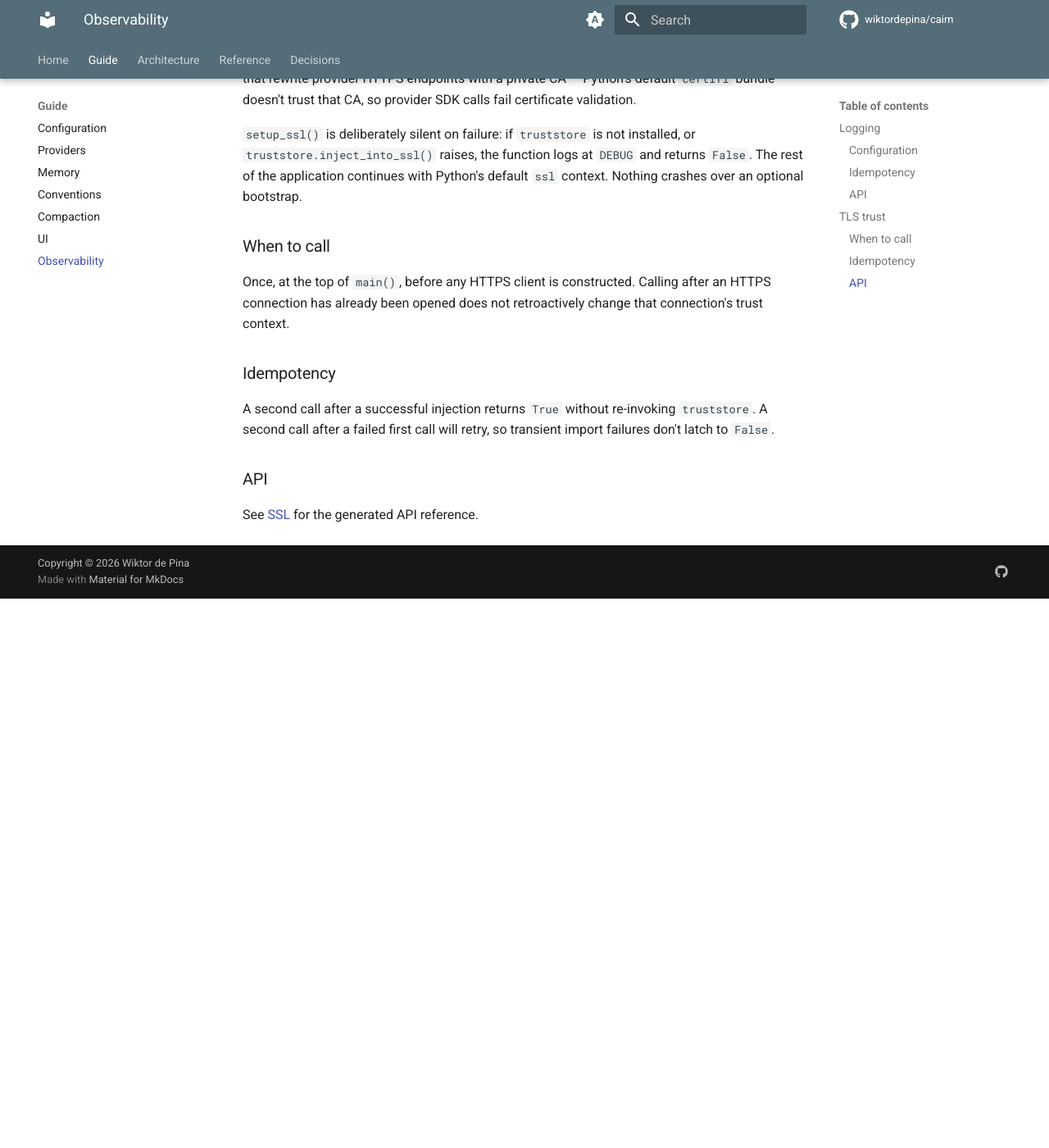
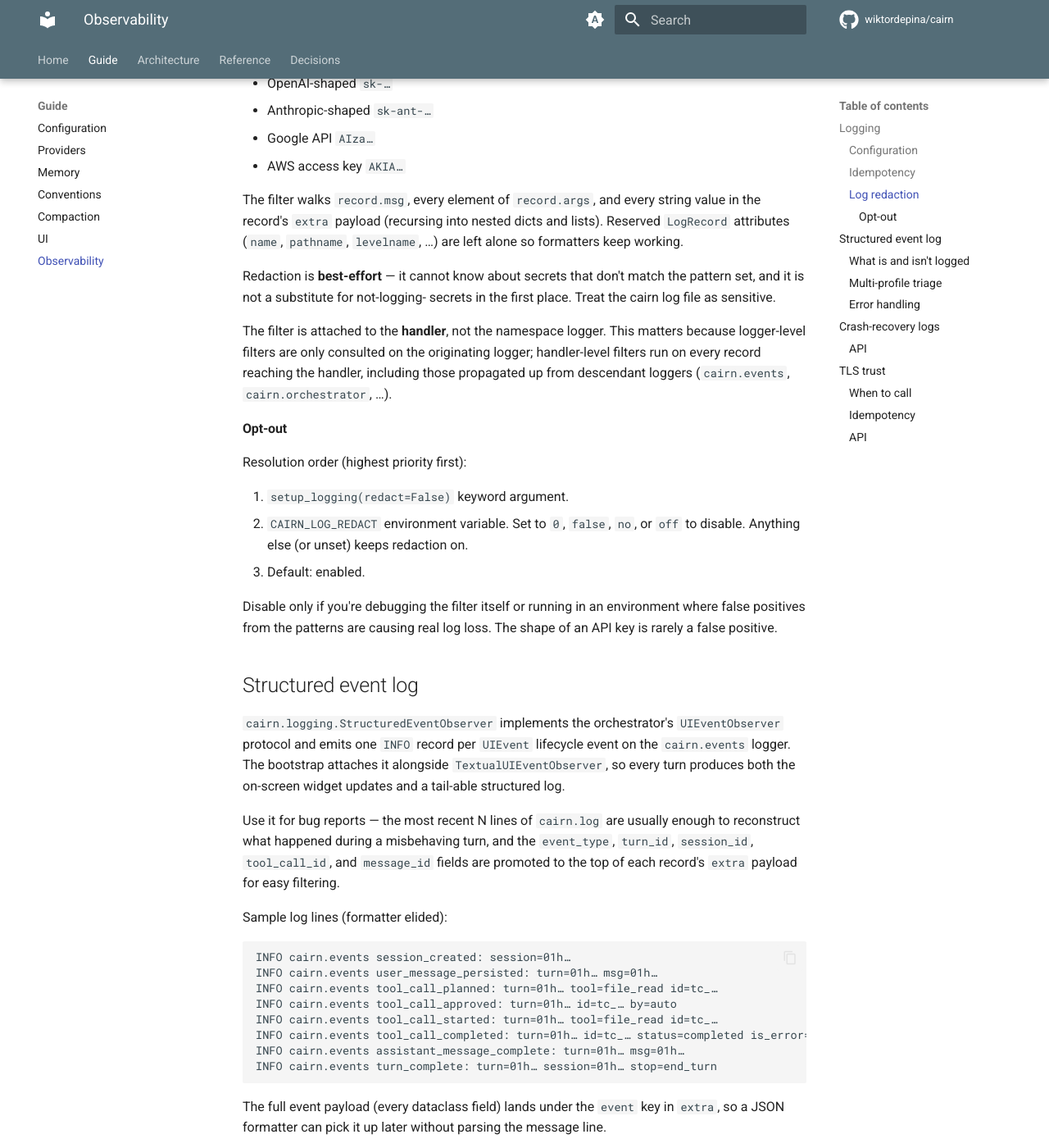
Before and after one commit to wiktordepina/cairn, an MkDocs documentation site: the page built from docs/observability.md, in a window 1280 px wide and 1400 px high, scrolled down 1551 px. Shown: the whole window at 82% size. Built offline with MkDocs 1.6.1 and Material for MkDocs 9.7.7, drawn with Linux system fonts in a browser that asks for light colours; comment, search, counter and statistics services are not loaded; the version menu is left out; before the commit the page ends 2281 px from its top, so only the background shows below that; some of the changed text lies outside the part shown.

Commit message:
docs(observability): redaction, structured event log, crash recovery
Tranche-2 sections in docs/observability.md cover the RedactingFilter
(patterns, opt-out, handler-attachment rationale, best-effort caveat),
the StructuredEventObserver (sample log, what is and isn't logged,
multi-profile triage via make_event_logger, fallback error handling),
and the resume_aborted_turns scan/complete bookends. Architecture
status table flips the row to Shipped (0.12.0).

````diff
--- a/docs/observability.md
+++ b/docs/observability.md
@@ -5,12 +5,11 @@
 instead of Python's bundled CA list. Both are wired in via small
 bootstrap modules that callers invoke once at process start.
 
-!!! note "Tranche 1 — bootstrap only"
-    This page describes what has shipped today: the `setup_logging()`
-    and `setup_ssl()` entry points. A later tranche will add log
-    redaction, tool-call lifecycle logging, and a structured
-    `UIEventObserver` implementation — that work lands alongside the
-    UI brick.
+!!! note "Tranches 1 + 2 — shipped"
+    Tranche 1 (`setup_logging` / `setup_ssl`) shipped at 0.7.0.
+    Tranche 2 (log redaction, structured event observer, structured
+    crash-recovery logs) shipped at 0.12.0 and is described in the
+    sections below.
 
 ## Logging
 
@@ -51,6 +50,138 @@
 by the first call and replaces them. Tests can reconfigure freely; a
 future `/reload` command can re-point the log file without restart.
 
+### Log redaction
+
+`setup_logging()` installs a `RedactingFilter` on the rotating handler
+by default. The filter rewrites any string that matches an API-key
+pattern from `cairn._redaction_patterns` — the same set used by the
+tool-output `SecretRedactor` middleware — replacing the secret with
+`[REDACTED]` (preserving structural context like a `Bearer ` prefix).
+
+Patterns covered today:
+
+- `Bearer <token>` (Authorization headers, ≥ 20-char token)
+- OpenAI-shaped `sk-…`
+- Anthropic-shaped `sk-ant-…`
+- Google API `AIza…`
+- AWS access key `AKIA…`
+
+The filter walks `record.msg`, every element of `record.args`, and
+every string value in the record's `extra` payload (recursing into
+nested dicts and lists). Reserved `LogRecord` attributes (`name`,
+`pathname`, `levelname`, …) are left alone so formatters keep working.
+
+Redaction is **best-effort** — it cannot know about secrets that don't
+match the pattern set, and it is not a substitute for not-logging-
+secrets in the first place. Treat the cairn log file as sensitive.
+
+The filter is attached to the **handler**, not the namespace logger.
+This matters because logger-level filters are only consulted on the
+originating logger; handler-level filters run on every record reaching
+the handler, including those propagated up from descendant loggers
+(`cairn.events`, `cairn.orchestrator`, …).
+
+#### Opt-out
+
+Resolution order (highest priority first):
+
+1. `setup_logging(redact=False)` keyword argument.
+2. `CAIRN_LOG_REDACT` environment variable. Set to `0`, `false`,
+   `no`, or `off` to disable. Anything else (or unset) keeps redaction
+   on.
+3. Default: enabled.
+
+Disable only if you're debugging the filter itself or running in an
+environment where false positives from the patterns are causing real
+log loss. The shape of an API key is rarely a false positive.
+
+## Structured event log
+
+`cairn.logging.StructuredEventObserver` implements the orchestrator's
+`UIEventObserver` protocol and emits one `INFO` record per
+`UIEvent` lifecycle event on the `cairn.events` logger. The bootstrap
+attaches it alongside `TextualUIEventObserver`, so every turn produces
+both the on-screen widget updates and a tail-able structured log.
+
+Use it for bug reports — the most recent N lines of `cairn.log` are
+usually enough to reconstruct what happened during a misbehaving turn,
+and the `event_type`, `turn_id`, `session_id`, `tool_call_id`, and
+`message_id` fields are promoted to the top of each record's `extra`
+payload for easy filtering.
+
+Sample log lines (formatter elided):
+
+```
+INFO cairn.events session_created: session=01h…
+INFO cairn.events user_message_persisted: turn=01h… msg=01h…
+INFO cairn.events tool_call_planned: turn=01h… tool=file_read id=tc_…
+INFO cairn.events tool_call_approved: turn=01h… id=tc_… by=auto
+INFO cairn.events tool_call_started: turn=01h… tool=file_read id=tc_…
+INFO cairn.events tool_call_completed: turn=01h… id=tc_… status=completed is_error=False duration_ms=12
+INFO cairn.events assistant_message_complete: turn=01h… msg=01h…
+INFO cairn.events turn_complete: turn=01h… session=01h… stop=end_turn
+```
+
+The full event payload (every dataclass field) lands under the
+`event` key in `extra`, so a JSON formatter can pick it up later
+without parsing the message line.
+
+### What is and isn't logged
+
+Logged at `INFO`:
+
+- Every variant in the `UIEvent` union except `AssistantTextDelta`.
+- Approval decisions (`ToolCallApproved`, `ToolCallRejected`) carry
+  the `decided_by` field — `auto` for middleware decisions, `user` for
+  modal decisions — so the log is a viable audit trail alongside the
+  persisted `approval_decisions` table.
+- Tool-call lifecycle records carry `tool_name`, `tool_call_id`,
+  `status`, `is_error`, and `duration_ms` — but **never tool input or
+  output**.
+
+Not logged:
+
+- `AssistantTextDelta` is dropped entirely. Per-token noise dwarfs
+  every other category, and the assembled message is logged on
+  `AssistantMessageComplete`.
+- Tool-call arguments (`args` on `ToolCallPlanned`) and tool result
+  bodies. The argument set or output may contain secrets, file
+  contents, or PII; routing them to the log file is a regression even
+  with the redaction filter on.
+
+### Multi-profile triage
+
+`make_event_logger(profile_name)` returns a `LoggerAdapter` over
+`cairn.events` that injects `profile` into every record's `extra`
+payload. The bootstrap binds the active profile name; multi-profile
+log triage becomes a `grep profile=<name> cairn.log`. Records logged
+without a bound profile (tests, plumbing called before profile
+resolution) carry `profile=<unbound>`.
+
+### Error handling
+
+If routing an event raises (e.g. an unexpected `LogRecord` `extra`
+collision), the observer falls back to a `WARNING` on the namespace
+`cairn` logger and continues. It never re-raises — the
+`UIEventObserver` contract is fire-and-forget.
+
+## Crash-recovery logs
+
+`Orchestrator.resume_aborted_turns()` is called once at boot to mark
+turns left non-terminal by a prior process crash. It emits three
+record kinds on `cairn.orchestrator`:
+
+- `resume_aborted_turns.scan_started` — entry, no fields.
+- `turn.resumed_as_aborted` — one record per dangling turn, with
+  `turn_id`, `session_id`, `prior_state` (the state the turn was
+  stuck in), and the canonical `reason="process_crash"`.
+- `resume_aborted_turns.scan_complete` — exit, with
+  `resumed_count` so a single tail of `cairn.log` shows the sweep
+  result.
+
+The UI also surfaces the count via a muted info banner on first
+mount (see `docs/ui.md`).
+
 ### API
 
 See [Logging](reference/logging.md) for the generated API reference.
````
Also changed, not shown: docs/architecture.md (+1 -1 lines).
